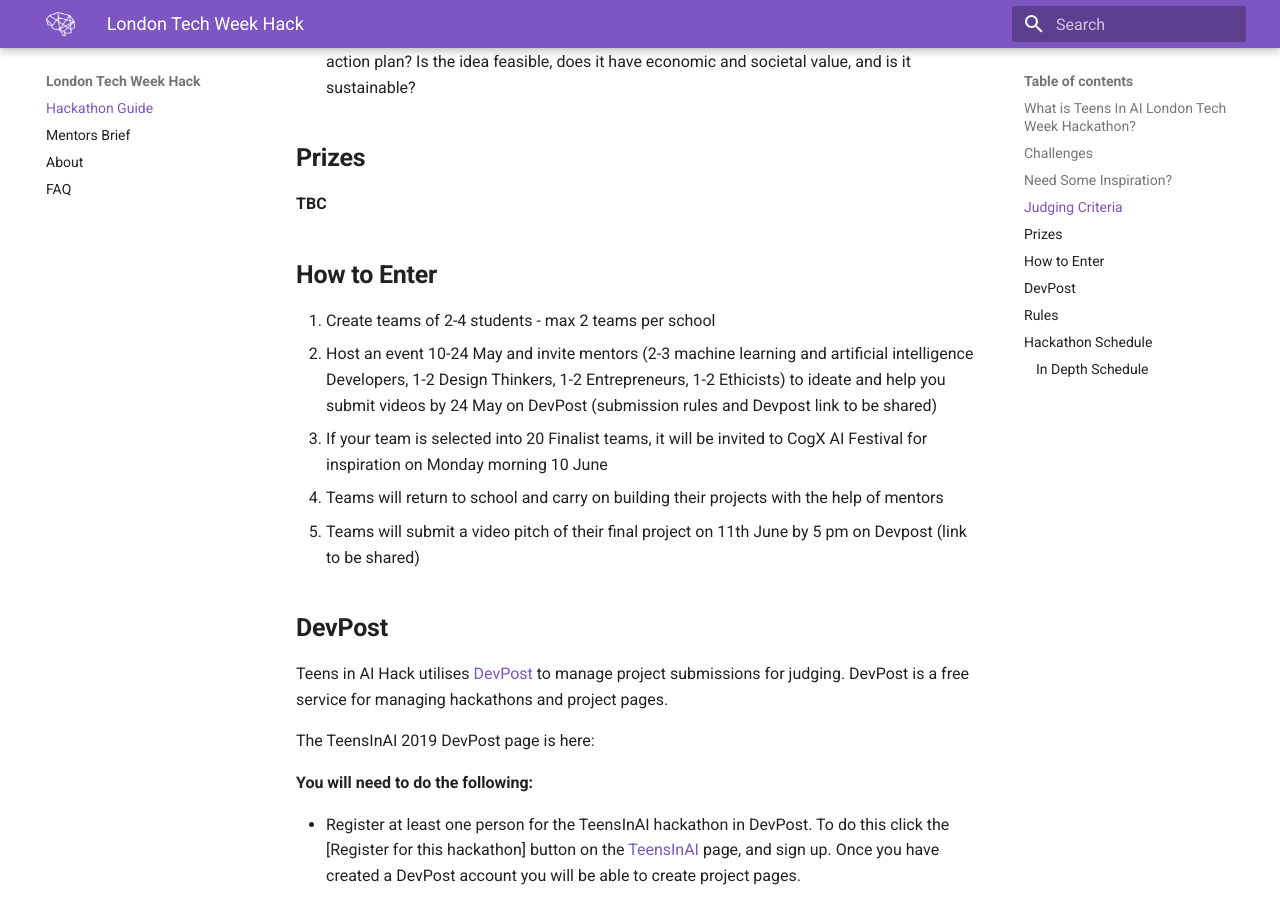
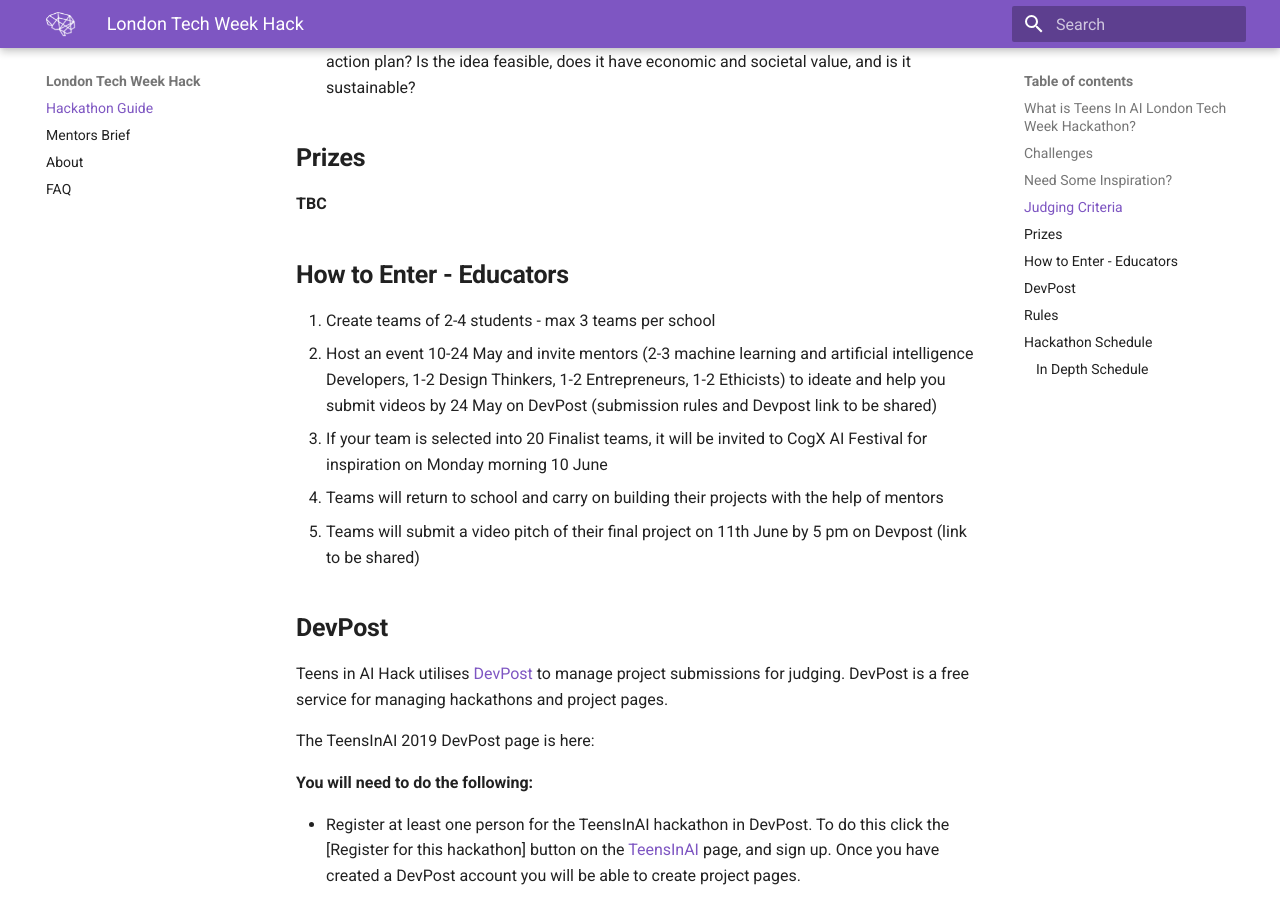
Before and after one commit to elenasinel/tech-week, an MkDocs documentation site: the page built from docs/index.md, in a window 1280 px wide and 900 px high, scrolled down 4116 px. Built offline with MkDocs 1.6.1 and Material for MkDocs 9.7.7, drawn with Linux system fonts in a browser that asks for light colours.

Commit message:
Update Documentation “index”

```diff
--- a/docs/index.md
+++ b/docs/index.md
@@ -62,9 +62,9 @@ Our panel of judges will analyse projects based on the criteria listed below. Th
 
 **TBC**
 
-## **How to Enter**
+## **How to Enter - Educators**
 
-1. Create teams of 2-4 students - max 2 teams per school
+1. Create teams of 2-4 students - max 3 teams per school
 2. Host an event 10-24 May and invite mentors (2-3 machine learning and artificial intelligence Developers, 1-2 Design Thinkers, 1-2 Entrepreneurs, 1-2 Ethicists) to ideate and help you submit videos by 24 May on DevPost (submission rules and Devpost link to be shared)
 3. If your team is selected into 20 Finalist teams, it will be invited to CogX AI Festival for inspiration on Monday morning 10 June
 4. Teams will return to school and carry on building their projects with the help of mentors
```
